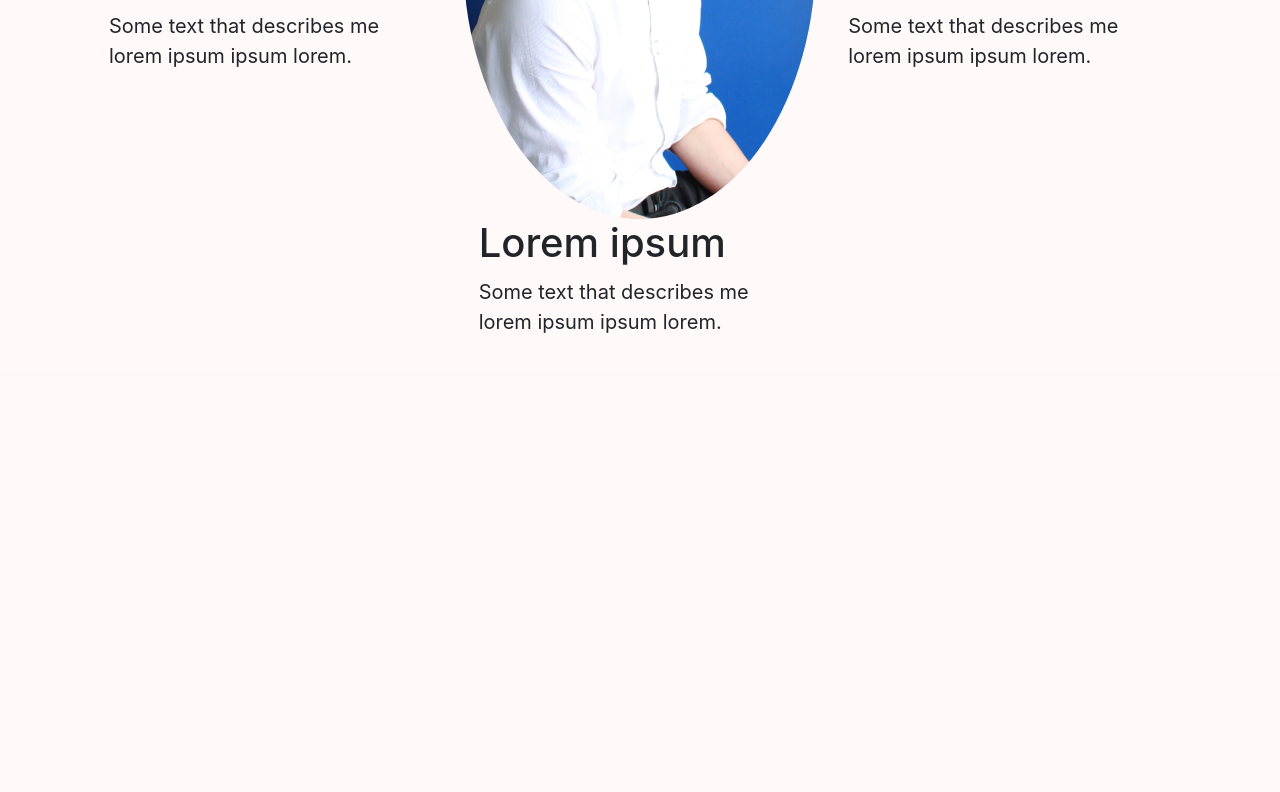
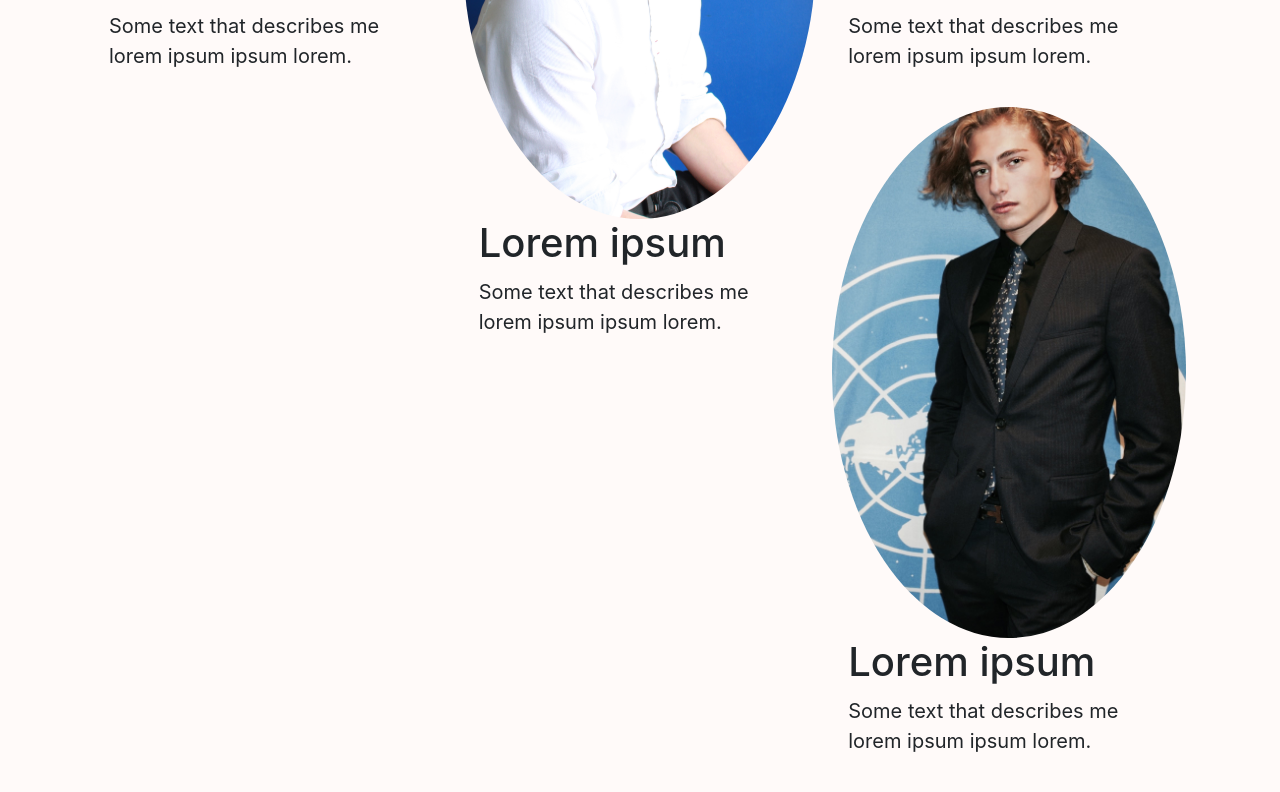
Before and after one commit to Bubsicle/SOTOMUN, a PHP site: page /team.php in a window 1280 px wide. Shown: the part 1677-2469 px from the top of the page. Before the commit the page ends 2010 px from the top, so only its background shows below. Run offline with PHP 8.4, Linux system fonts and the light colour scheme; some libraries are stand-ins or nearby versions.

Commit message:
Added new team photo
- New team photo added

```diff
--- a/aboutschool.php
+++ b/aboutschool.php
@@ -1,5 +1,5 @@
 <?php include("inc/nav.php")?>
 <div class="container">
-  <iframe class="pt-4" width="1280" height="720" src="https://www.youtube-nocookie.com/embed/5OtzQW2U15U?rel=0" frameborder="0" allow="autoplay; encrypted-media" allowfullscreen></iframe>
+  <iframe class="mt-4" width="100%" height="720" src="https://www.youtube-nocookie.com/embed/5OtzQW2U15U?rel=0" frameborder="0" allow="autoplay; encrypted-media" allowfullscreen></iframe>
 </div>
 <?php include("inc/footer.php")?>
--- a/team.php
+++ b/team.php
@@ -117,7 +117,6 @@
       </div>
     </div>
   </div>
-
   <div class="column">
     <div class="card-n">
       <img src="assets/team/Lr-13.jpg" alt="Jane" style="width:100%">
@@ -156,5 +155,19 @@
       </div>
     </div>
   </div>
+
+  <div class="column">
+    <div class="card-n">
+      <img src="assets/team/Lr-20.jpg" alt="Jane" style="width:100%">
+      <div class="container-n">
+        <h2>Lorem ipsum</h2>
+
+        <p>Some text that describes me lorem ipsum ipsum lorem.</p>
+
+
+      </div>
+    </div>
+  </div>
+
 </div>
 <?php include("inc/footer.php")?>
```
Also changed, not shown: assets/team/Lr-20.jpg (added).
